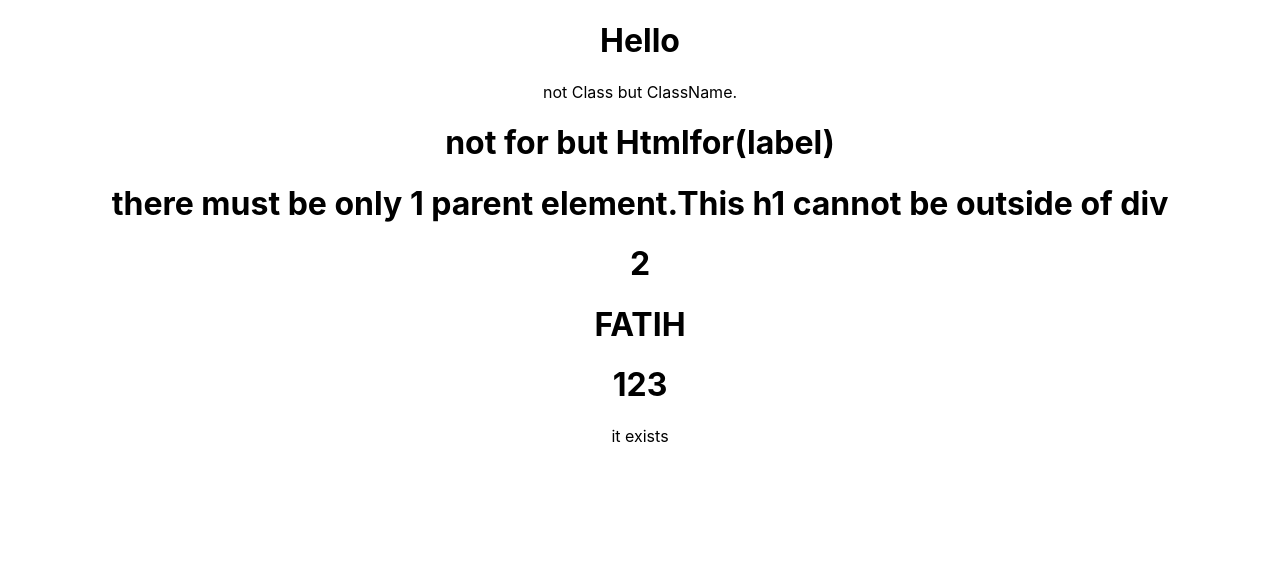
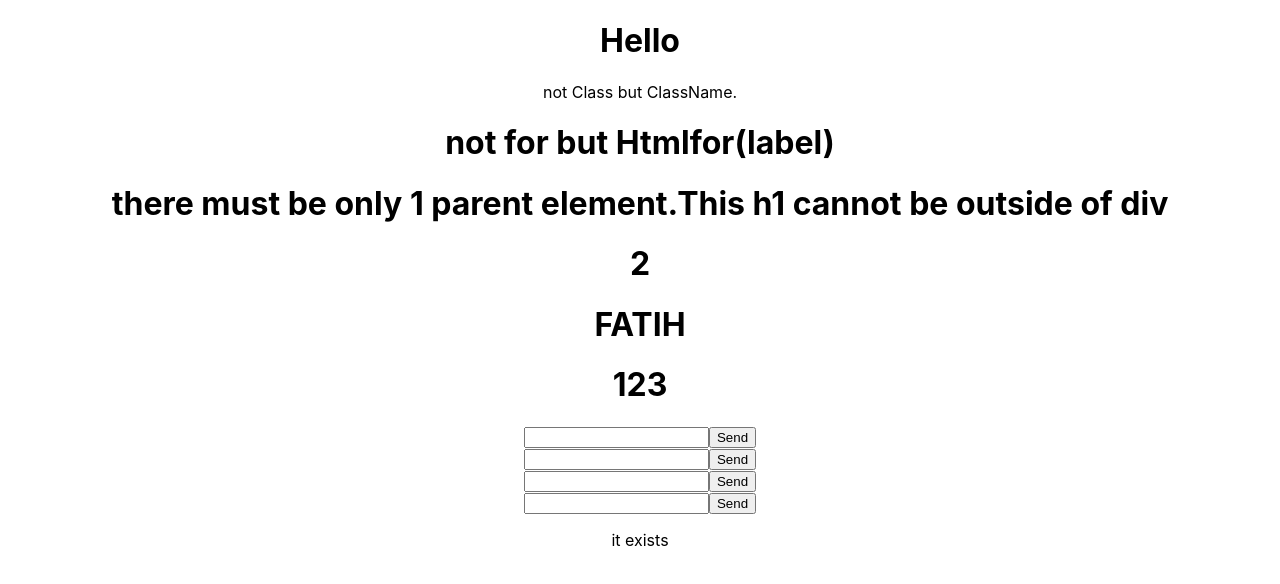
Before and after one commit to fatihyazicioglu/React-Practice, a React (Create React App) app in the folder my-app/: page / in a window 1280 px wide. Shown: the top 584 px of the page. Built offline with nearby package versions, Linux system fonts and the light colour scheme.

Commit message:
components

```diff
--- a/my-app/src/App.js
+++ b/my-app/src/App.js
@@ -1,4 +1,6 @@
+import User from './components/User';
 import './App.css';
+
 
 function App() {
   const test =123;
@@ -15,6 +17,12 @@ function App() {
     <h1>{"fatih".toUpperCase()}</h1>
     <h1>{test}</h1>
 
+    <User/>
+    <User/>
+    <User/>
+    <User/>
+
+
     <div>
       {
         isAuth ? <p>it exists</p> : null
--- /dev/null
+++ b/my-app/src/components/User.js
@@ -0,0 +1,17 @@
+import React, { Component } from 'react'
+
+class User extends Component {
+  render() {
+    return (
+      <div>
+          <form>
+              <input type=""/>
+              <button> Send</button>
+          </form>
+      </div>
+    )
+  }
+}
+
+
+export default User
```
